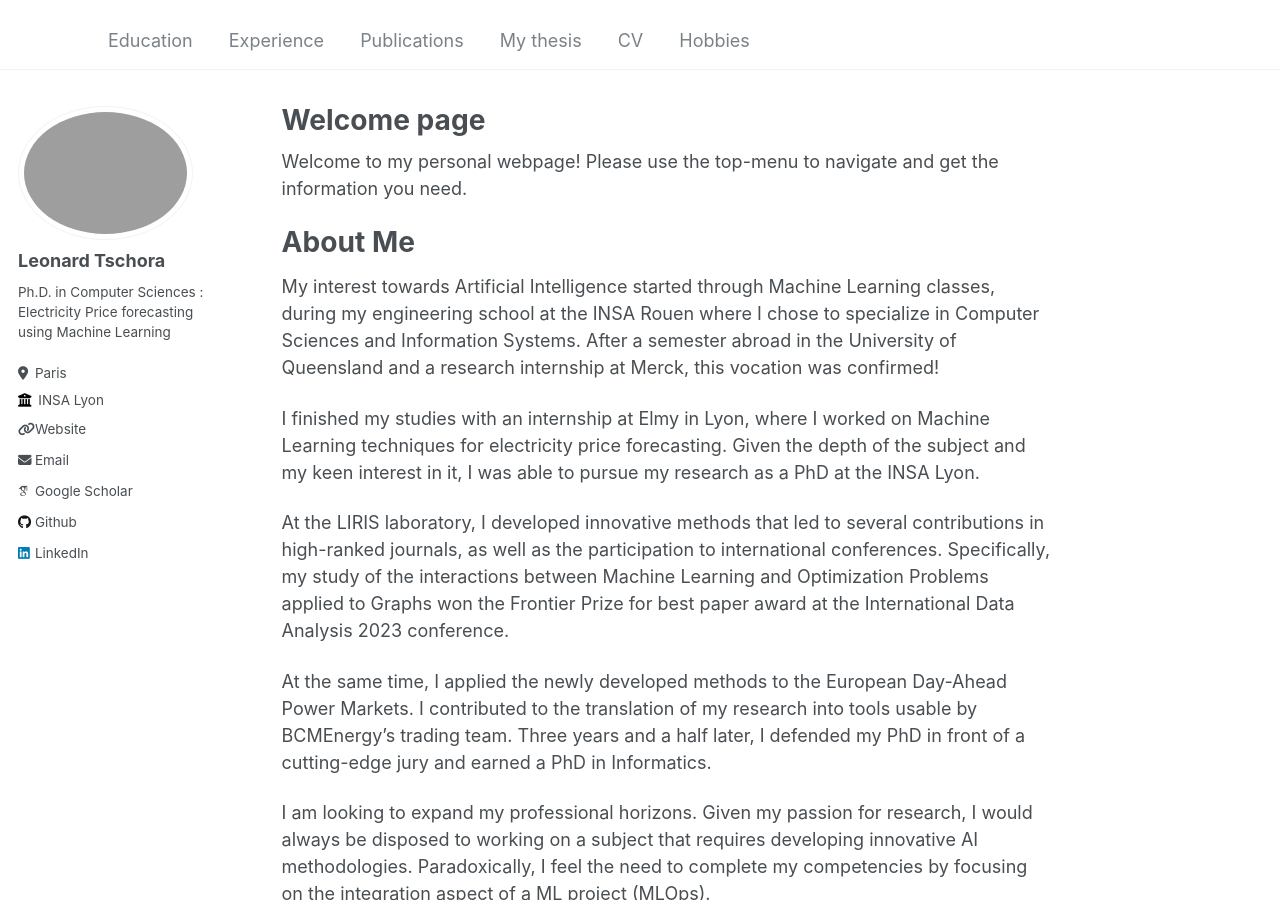
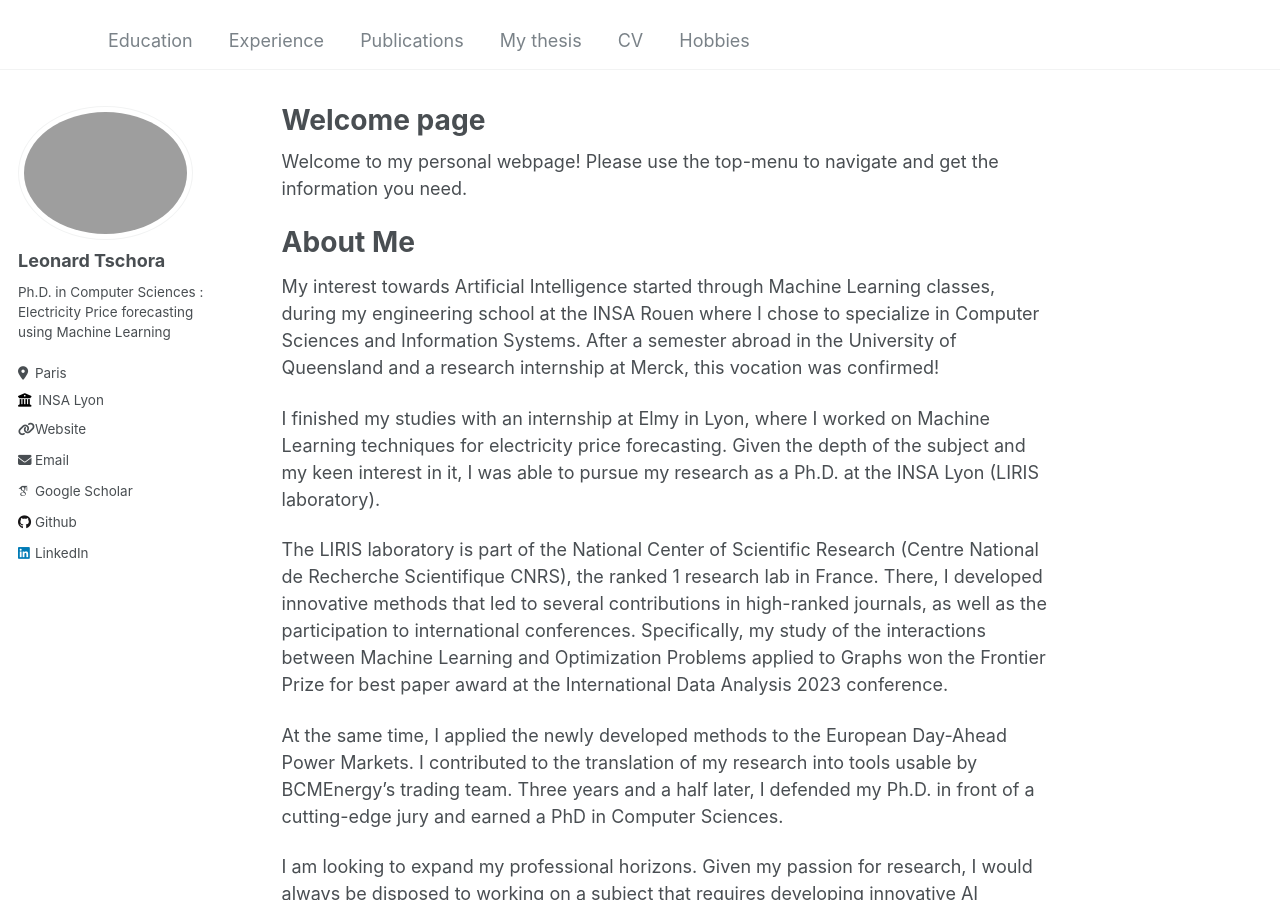
Before and after one commit to leonardtschora/leonardtschora.github.io, a Jekyll site: the page built from _pages/about.md, in a window 1280 px wide and 900 px high. Built offline with Jekyll 4.4.1, drawn with Linux system fonts in a browser that asks for light colours; some web fonts are replaced.

Commit message:
update CV and pages

```diff
--- a/_pages/about.md
+++ b/_pages/about.md
@@ -13,11 +13,11 @@ Welcome to my personal webpage! Please use the top-menu to navigate and get the
 
 My interest towards Artificial Intelligence started through Machine Learning classes, during my engineering school at the INSA Rouen where I chose to specialize in Computer Sciences and Information Systems. After a semester abroad in the University of Queensland and a research internship at Merck, this vocation was confirmed!
 
-I finished my studies with an internship at Elmy in Lyon, where I worked on Machine Learning techniques for electricity price forecasting. Given the depth of the subject and my keen interest in it, I was able to pursue my research as a PhD at the INSA Lyon.
+I finished my studies with an internship at Elmy in Lyon, where I worked on Machine Learning techniques for electricity price forecasting. Given the depth of the subject and my keen interest in it, I was able to pursue my research as a Ph.D. at the INSA Lyon (LIRIS laboratory).
 
-At the LIRIS laboratory, I developed innovative methods that led to several contributions in high-ranked journals, as well as the participation to international conferences. Specifically, my study of the interactions between Machine Learning and Optimization Problems applied to Graphs won the Frontier Prize for best paper award at the International Data Analysis 2023 conference.
+The LIRIS laboratory is part of the National Center of Scientific Research (Centre National de Recherche Scientifique CNRS), the ranked 1 research lab in France. There, I developed innovative methods that led to several contributions in high-ranked journals, as well as the participation to international conferences. Specifically, my study of the interactions between Machine Learning and Optimization Problems applied to Graphs won the Frontier Prize for best paper award at the International Data Analysis 2023 conference.
 
-At the same time, I applied the newly developed methods to the European Day-Ahead Power Markets. I contributed to the translation of my research into tools usable by BCMEnergy's trading team. Three years and a half later, I defended my PhD in front of a cutting-edge jury and earned a PhD in Informatics.
+At the same time, I applied the newly developed methods to the European Day-Ahead Power Markets. I contributed to the translation of my research into tools usable by BCMEnergy's trading team. Three years and a half later, I defended my Ph.D. in front of a cutting-edge jury and earned a PhD in Computer Sciences.
 
 I am looking to expand my professional horizons. Given my passion for research, I would always be disposed to working on a subject that requires developing innovative AI methodologies. Paradoxically, I feel the need to complete my competencies by focusing on the integration aspect of a ML project (MLOps).
 
```
Also changed, not shown: _pages/education.md (+1 -1 lines), _pages/experience.md (+3 -3 lines), _pages/thesis.md (+1 -1 lines), 1 other file.
